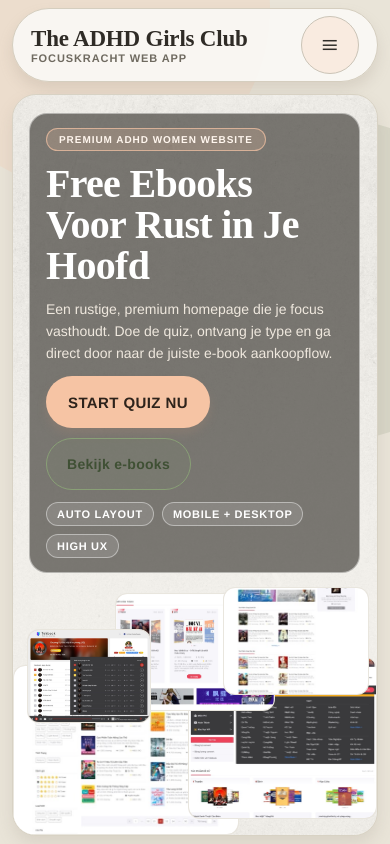
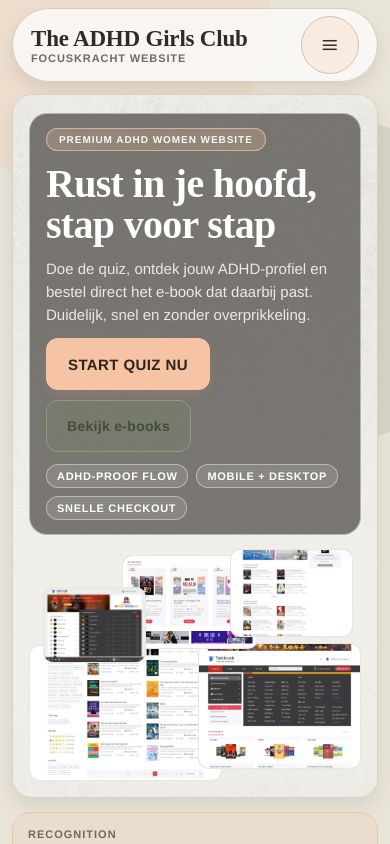
Before and after one commit to amiradoo/adhd, a React Native app: screen /#/home in a window 390 px wide. Built offline with nearby package versions, Linux system fonts and the light colour scheme.

Commit message:
Refine desktop UX and reduce oversized imagery

```diff
--- a/App.tsx
+++ b/App.tsx
@@ -83,6 +83,14 @@ const ROUTES: Route[] = [
   "thanks",
 ];
 
+const DESKTOP_NAV: { route: Route; label: string }[] = [
+  { route: "home", label: "Home" },
+  { route: "quiz", label: "Quiz" },
+  { route: "shop", label: "Shop" },
+  { route: "about", label: "Over Ons" },
+  { route: "contact", label: "Contact" },
+];
+
 const ANSWER_OPTIONS = ["Nooit", "Soms", "Vaak", "Altijd"];
 const OPTION_POINTS = [0, 1, 2, 3];
 const OPTION_VIBE_LABELS = ["Rustig", "Wisselend", "Herkenbaar", "Vol raak"];
@@ -562,6 +570,12 @@ export default function App() {
     setMenuOpen(false);
   }, [route]);
 
+  useEffect(() => {
+    if (isDesktop && menuOpen) {
+      setMenuOpen(false);
+    }
+  }, [isDesktop, menuOpen]);
+
   const goRoute = (next: Route, tone: "tap" | "success" | "error" = "tap") => {
     setRoute(next);
     playUiSound(tone);
@@ -757,15 +771,20 @@ export default function App() {
     <>
       <View style={[styles.heroExperience, isDesktop && styles.heroExperienceDesktop]}>
         <Image source={FIGMA_TEXTURE} resizeMode="cover" style={styles.heroTexture} />
-
-        <View style={[styles.heroGlassCard, !isDesktop && styles.heroGlassCardMobile]}>
+        <View style={[styles.heroLayout, isDesktop && styles.heroLayoutDesktop]}>
+          <View
+            style={[
+              styles.heroGlassCard,
+              isDesktop ? styles.heroGlassCardDesktop : styles.heroGlassCardMobile,
+            ]}
+          >
             <Text style={styles.eyebrow}>Premium ADHD Women Website</Text>
             <Text style={[styles.heroDisplay, !isDesktop && styles.heroDisplayMobile]}>
-            Free Ebooks{"\n"}Voor Rust in Je Hoofd
+              Rust in je hoofd,{"\n"}stap voor stap
             </Text>
             <Text style={styles.heroText}>
-            Een rustige, premium homepage die je focus vasthoudt. Doe de quiz, ontvang je type en
-            ga direct door naar de juiste e-book aankoopflow.
+              Doe de quiz, ontdek jouw ADHD-profiel en bestel direct het e-book dat daarbij past.
+              Duidelijk, snel en zonder overprikkeling.
             </Text>
             <View style={styles.heroActions}>
               <Pressable style={styles.primaryButton} onPress={startQuiz}>
@@ -776,18 +795,45 @@ export default function App() {
               </Pressable>
             </View>
             <View style={styles.heroStatsRow}>
-            <Text style={styles.heroStat}>Auto layout</Text>
+              <Text style={styles.heroStat}>ADHD-proof flow</Text>
               <Text style={styles.heroStat}>Mobile + Desktop</Text>
-            <Text style={styles.heroStat}>High UX</Text>
-          </View>
-        </View>
-
-        <View style={[styles.heroCollage, !isDesktop && styles.heroCollageMobile]}>
-          <Image source={COLLAGE_1} resizeMode="cover" style={[styles.collageCard, styles.collageCardA]} />
-          <Image source={COLLAGE_2} resizeMode="cover" style={[styles.collageCard, styles.collageCardB]} />
-          <Image source={COLLAGE_3} resizeMode="cover" style={[styles.collageCard, styles.collageCardC]} />
-          <Image source={COLLAGE_4} resizeMode="cover" style={[styles.collageCard, styles.collageCardD]} />
-          <Image source={COLLAGE_5} resizeMode="cover" style={[styles.collageCard, styles.collageCardE]} />
+              <Text style={styles.heroStat}>Snelle checkout</Text>
+            </View>
+          </View>
+
+          <View
+            style={[
+              styles.heroCollage,
+              isDesktop && styles.heroCollageDesktop,
+              !isDesktop && styles.heroCollageMobile,
+            ]}
+          >
+            <Image
+              source={COLLAGE_1}
+              resizeMode="cover"
+              style={[styles.collageCard, styles.collageCardA, isDesktop && styles.collageCardDesktop]}
+            />
+            <Image
+              source={COLLAGE_2}
+              resizeMode="cover"
+              style={[styles.collageCard, styles.collageCardB, isDesktop && styles.collageCardDesktop]}
+            />
+            <Image
+              source={COLLAGE_3}
+              resizeMode="cover"
+              style={[styles.collageCard, styles.collageCardC, isDesktop && styles.collageCardDesktop]}
+            />
+            <Image
+              source={COLLAGE_4}
+              resizeMode="cover"
+              style={[styles.collageCard, styles.collageCardD, isDesktop && styles.collageCardDesktop]}
+            />
+            <Image
+              source={COLLAGE_5}
+              resizeMode="cover"
+              style={[styles.collageCard, styles.collageCardE, isDesktop && styles.collageCardDesktop]}
+            />
+          </View>
         </View>
       </View>
 
@@ -836,7 +882,10 @@ export default function App() {
         <View style={[styles.productsStripGrid, isDesktop && styles.productsStripGridDesktop]}>
           {EBOOK_CATALOG.slice(0, 3).map((product) => (
             <View key={product.id} style={styles.productsStripCard}>
-              <Image source={product.cover ?? SAMPLE_COVER} style={styles.productsStripImage} />
+              <Image
+                source={product.cover ?? SAMPLE_COVER}
+                style={[styles.productsStripImage, isDesktop && styles.productsStripImageDesktop]}
+              />
               <Text style={styles.productsStripCardTitle}>{product.title}</Text>
               <Text style={styles.productsStripMeta}>{product.price}</Text>
               <Pressable style={styles.smallButton} onPress={() => pickProduct(product, true)}>
@@ -865,7 +914,7 @@ export default function App() {
   );
 
   const renderQuiz = () => (
-    <View style={styles.pageCard}>
+    <View style={[styles.pageCard, isDesktop && styles.pageCardDesktop]}>
       <Text style={styles.sectionTitle}>Welke ADHD type ben jij?</Text>
       <Text style={styles.sectionLead}>
         12 vragen, elk in 1 scherm. Kies wat het meest klopt voor jou.
@@ -924,7 +973,7 @@ export default function App() {
   const renderResult = () => {
     if (!resultProfile) {
       return (
-        <View style={styles.pageCard}>
+        <View style={[styles.pageCard, isDesktop && styles.pageCardDesktop]}>
           <Text style={styles.sectionTitle}>Nog geen resultaat</Text>
           <Text style={styles.sectionLead}>Doe eerst de quiz om je persoonlijke profiel te zien.</Text>
           <Pressable style={styles.primaryButton} onPress={startQuiz}>
@@ -935,7 +984,7 @@ export default function App() {
     }
 
     return (
-      <View style={styles.pageCard}>
+      <View style={[styles.pageCard, isDesktop && styles.pageCardDesktop]}>
         <Text style={styles.resultBadge}>Jouw uitslag</Text>
         <Text style={styles.sectionTitle}>Jij bent: {resultProfile.name}</Text>
         <Text style={styles.sectionLead}>{resultProfile.description}</Text>
@@ -963,7 +1012,11 @@ export default function App() {
         <View style={styles.recommendCard}>
           <Text style={styles.recommendLabel}>Aanbevolen e-book</Text>
           <View style={[styles.recommendInner, isDesktop && styles.recommendInnerDesktop]}>
-            <Image source={recommendedEbook.cover ?? SAMPLE_COVER} style={styles.recommendImage} resizeMode="cover" />
+            <Image
+              source={recommendedEbook.cover ?? SAMPLE_COVER}
+              style={[styles.recommendImage, isDesktop && styles.recommendImageDesktop]}
+              resizeMode="cover"
+            />
             <View style={styles.recommendCopy}>
               <Text style={styles.recommendTitle}>{recommendedEbook.title}</Text>
               <Text style={styles.recommendText}>{recommendedEbook.description}</Text>
@@ -1015,7 +1068,7 @@ export default function App() {
   };
 
   const renderShop = () => (
-    <View style={styles.pageCard}>
+    <View style={[styles.pageCard, isDesktop && styles.pageCardDesktop]}>
       <Text style={styles.sectionTitle}>Shop</Text>
       <Text style={styles.sectionLead}>Kies je e-book en ga direct door naar checkout.</Text>
 
@@ -1031,7 +1084,11 @@ export default function App() {
                 active && styles.catalogCardActive,
               ]}
             >
-              <Image source={ebook.cover ?? SAMPLE_COVER} style={styles.catalogImage} resizeMode="cover" />
+              <Image
+                source={ebook.cover ?? SAMPLE_COVER}
+                style={[styles.catalogImage, isDesktop && styles.catalogImageDesktop]}
+                resizeMode="cover"
+              />
               <Text style={styles.catalogTitle}>{ebook.title}</Text>
               <Text style={styles.catalogSubtitle}>{ebook.subtitle}</Text>
               <Text style={styles.catalogDescription}>{ebook.description}</Text>
@@ -1049,7 +1106,7 @@ export default function App() {
   );
 
   const renderCheckout = () => (
-    <View style={styles.pageCard}>
+    <View style={[styles.pageCard, isDesktop && styles.pageCardDesktop]}>
       <Text style={styles.sectionTitle}>Checkout</Text>
       <Text style={styles.sectionLead}>Snelle checkout om je momentum vast te houden.</Text>
 
@@ -1111,7 +1168,11 @@ export default function App() {
 
         <View style={styles.checkoutSummaryCard}>
           <Text style={styles.infoBlockTitle}>Je bestelling</Text>
-          <Image source={selectedProduct.cover ?? SAMPLE_COVER} style={styles.summaryImage} resizeMode="cover" />
+          <Image
+            source={selectedProduct.cover ?? SAMPLE_COVER}
+            style={[styles.summaryImage, isDesktop && styles.summaryImageDesktop]}
+            resizeMode="cover"
+          />
           <Text style={styles.summaryTitle}>{selectedProduct.title}</Text>
           <Text style={styles.summaryText}>{selectedProduct.subtitle}</Text>
           <Text style={styles.summaryPrice}>{selectedProduct.price}</Text>
@@ -1122,7 +1183,7 @@ export default function App() {
   );
 
   const renderThanks = () => (
-    <View style={styles.pageCard}>
+    <View style={[styles.pageCard, isDesktop && styles.pageCardDesktop]}>
       <Text style={styles.resultBadge}>Bedankt</Text>
       <Text style={styles.sectionTitle}>Je bestelling is binnen</Text>
       <Text style={styles.sectionLead}>
@@ -1156,7 +1217,7 @@ export default function App() {
   );
 
   const renderAbout = () => (
-    <View style={styles.pageCard}>
+    <View style={[styles.pageCard, isDesktop && styles.pageCardDesktop]}>
       <Text style={styles.sectionTitle}>Over Focuskracht</Text>
       <Text style={styles.sectionLead}>
         We bouwen ADHD-proof digitale ervaringen: snel, helder en met minimale keuzestress.
@@ -1187,7 +1248,7 @@ export default function App() {
   );
 
   const renderContact = () => (
-    <View style={styles.pageCard}>
+    <View style={[styles.pageCard, isDesktop && styles.pageCardDesktop]}>
       <Text style={styles.sectionTitle}>Contact</Text>
       <Text style={styles.sectionLead}>Stuur een bericht. We reageren meestal binnen 24 uur.</Text>
 
@@ -1257,8 +1318,30 @@ export default function App() {
       <View style={[styles.topBar, isDesktop && styles.topBarDesktop]}>
         <View>
           <Text style={styles.brand}>The ADHD Girls Club</Text>
-          <Text style={styles.brandSub}>Focuskracht web app</Text>
-        </View>
+          <Text style={styles.brandSub}>Focuskracht website</Text>
+        </View>
+
+        {isDesktop ? (
+          <View style={styles.desktopNav}>
+            {DESKTOP_NAV.map((item) => {
+              const active = route === item.route;
+              return (
+                <Pressable
+                  key={item.route}
+                  onPress={() => goRoute(item.route, "tap")}
+                  style={[styles.desktopNavItem, active && styles.desktopNavItemActive]}
+                >
+                  <Text style={[styles.desktopNavText, active && styles.desktopNavTextActive]}>
+                    {item.label}
+                  </Text>
+                </Pressable>
+              );
+            })}
+            <Pressable style={styles.desktopCta} onPress={() => goRoute("checkout", "tap")}>
+              <Text style={styles.desktopCtaText}>Bestel Nu</Text>
+            </Pressable>
+          </View>
+        ) : (
           <Pressable
             style={styles.menuButton}
             onPress={() => {
@@ -1268,8 +1351,10 @@ export default function App() {
           >
             <Text style={styles.menuButtonIcon}>{menuOpen ? "×" : "≡"}</Text>
           </Pressable>
-      </View>
-
+        )}
+      </View>
+
+      {!isDesktop && (
         <Animated.View
           pointerEvents={menuOpen ? "auto" : "none"}
           style={[
@@ -1287,31 +1372,31 @@ export default function App() {
             },
           ]}
         >
-        <View style={[styles.menuContent, !isDesktop && styles.menuContentMobile]}>
+          <View style={[styles.menuContent, styles.menuContentMobile]}>
             <View style={styles.menuMainLinks}>
               <Pressable onPress={() => openMenuRoute("home")}>
-              <Text style={[styles.menuMainLink, !isDesktop && styles.menuMainLinkMobile]}>HOME</Text>
+                <Text style={[styles.menuMainLink, styles.menuMainLinkMobile]}>HOME</Text>
               </Pressable>
               <Pressable onPress={() => openMenuRoute("quiz")}>
-              <Text style={[styles.menuMainLink, !isDesktop && styles.menuMainLinkMobile]}>QUIZ</Text>
+                <Text style={[styles.menuMainLink, styles.menuMainLinkMobile]}>QUIZ</Text>
               </Pressable>
               <Pressable onPress={() => openMenuRoute("shop")}>
-              <Text style={[styles.menuMainLink, !isDesktop && styles.menuMainLinkMobile]}>SHOP</Text>
+                <Text style={[styles.menuMainLink, styles.menuMainLinkMobile]}>SHOP</Text>
               </Pressable>
               <Pressable onPress={() => openMenuRoute("about")}>
-              <Text style={[styles.menuMainLink, !isDesktop && styles.menuMainLinkMobile]}>ABOUT</Text>
+                <Text style={[styles.menuMainLink, styles.menuMainLinkMobile]}>ABOUT</Text>
               </Pressable>
               <Pressable onPress={() => openMenuRoute("contact")}>
-              <Text style={[styles.menuMainLink, !isDesktop && styles.menuMainLinkMobile]}>CONTACT</Text>
-            </Pressable>
-          </View>
-
-          <View style={[styles.menuSideLinks, !isDesktop && styles.menuSideLinksMobile]}>
+                <Text style={[styles.menuMainLink, styles.menuMainLinkMobile]}>CONTACT</Text>
+              </Pressable>
+            </View>
+
+            <View style={[styles.menuSideLinks, styles.menuSideLinksMobile]}>
               <Pressable onPress={() => openMenuRoute("checkout")}>
-              <Text style={[styles.menuSideLink, !isDesktop && styles.menuSideLinkMobile]}>Checkout</Text>
+                <Text style={[styles.menuSideLink, styles.menuSideLinkMobile]}>Checkout</Text>
               </Pressable>
               <Pressable onPress={() => openMenuRoute("result")}>
-              <Text style={[styles.menuSideLink, !isDesktop && styles.menuSideLinkMobile]}>
+                <Text style={[styles.menuSideLink, styles.menuSideLinkMobile]}>
                   Resultaat
                 </Text>
               </Pressable>
@@ -1321,7 +1406,7 @@ export default function App() {
                   playUiSound("tap");
                 }}
               >
-              <Text style={[styles.menuSideLink, !isDesktop && styles.menuSideLinkMobile]}>
+                <Text style={[styles.menuSideLink, styles.menuSideLinkMobile]}>
                   Geluid {soundEnabled ? "aan" : "uit"}
                 </Text>
               </Pressable>
@@ -1329,6 +1414,7 @@ export default function App() {
             </View>
           </View>
         </Animated.View>
+      )}
 
       <ScrollView
         contentContainerStyle={[
@@ -1343,7 +1429,7 @@ export default function App() {
         <View style={styles.footer}>
           <Text style={styles.footerTitle}>Focuskracht</Text>
           <Text style={styles.footerText}>
-            ADHD-proof web app met editorial UI, quizflow, shop en snelle checkout.
+            ADHD-proof website met editorial UI, quizflow, shop en snelle checkout.
           </Text>
         </View>
       </ScrollView>
@@ -1419,7 +1505,53 @@ const styles = StyleSheet.create({
   topBarDesktop: {
     alignSelf: "center",
     width: "100%",
-    maxWidth: 1120,
+    maxWidth: 1260,
+    borderRadius: 12,
+    minHeight: 78,
+    paddingHorizontal: 28,
+    marginTop: 12,
+    marginBottom: 12,
+  },
+  desktopNav: {
+    flexDirection: "row",
+    alignItems: "center",
+    gap: 10,
+  },
+  desktopNavItem: {
+    minHeight: 42,
+    borderRadius: 8,
+    paddingHorizontal: 14,
+    justifyContent: "center",
+  },
+  desktopNavItemActive: {
+    backgroundColor: "rgba(120, 140, 104, 0.16)",
+    borderWidth: 1,
+    borderColor: "#b7c4ab",
+  },
+  desktopNavText: {
+    fontFamily: appFont,
+    color: "#4a443b",
+    fontSize: 14,
+    fontWeight: "700",
+  },
+  desktopNavTextActive: {
+    color: "#2f3f24",
+  },
+  desktopCta: {
+    minHeight: 44,
+    borderRadius: 10,
+    backgroundColor: "#f6c4a4",
+    paddingHorizontal: 18,
+    justifyContent: "center",
+    alignItems: "center",
+  },
+  desktopCtaText: {
+    fontFamily: appFont,
+    color: "#2d231b",
+    fontSize: 13,
+    fontWeight: "800",
+    textTransform: "uppercase",
+    letterSpacing: 0.4,
   },
   brand: {
     fontFamily: displayFont,
@@ -1531,6 +1663,8 @@ const styles = StyleSheet.create({
   },
   scrollDesktop: {
     alignItems: "center",
+    paddingHorizontal: 28,
+    paddingBottom: 52,
   },
   scrollMobile: {
     paddingBottom: 34,
@@ -1540,11 +1674,11 @@ const styles = StyleSheet.create({
     gap: 14,
   },
   containerDesktop: {
-    maxWidth: 1120,
+    maxWidth: 1260,
   },
   heroExperience: {
-    minHeight: 560,
-    borderRadius: 24,
+    minHeight: 540,
+    borderRadius: 20,
     overflow: "hidden",
     borderWidth: 1,
     borderColor: "#d8d2c4",
@@ -1557,7 +1691,22 @@ const styles = StyleSheet.create({
     elevation: 2,
   },
   heroExperienceDesktop: {
-    minHeight: 640,
+    minHeight: 500,
+  },
+  heroLayout: {
+    flex: 1,
+    paddingHorizontal: 16,
+    paddingTop: 18,
+    paddingBottom: 16,
+  },
+  heroLayoutDesktop: {
+    flexDirection: "row",
+    alignItems: "stretch",
+    justifyContent: "space-between",
+    gap: 22,
+    paddingHorizontal: 26,
+    paddingTop: 28,
+    paddingBottom: 26,
   },
   heroTexture: {
     ...StyleSheet.absoluteFillObject,
@@ -1566,9 +1715,6 @@ const styles = StyleSheet.create({
     opacity: 0.58,
   },
   heroGlassCard: {
-    marginTop: 30,
-    marginLeft: 24,
-    width: "52%",
     borderRadius: 22,
     borderWidth: 1,
     borderColor: "rgba(255,255,255,0.45)",
@@ -1578,10 +1724,16 @@ const styles = StyleSheet.create({
     gap: 12,
     zIndex: 3,
   },
+  heroGlassCardDesktop: {
+    flex: 1,
+    maxWidth: 620,
+    borderRadius: 18,
+    paddingHorizontal: 24,
+    paddingVertical: 22,
+    justifyContent: "space-between",
+  },
   heroGlassCardMobile: {
-    width: "91%",
-    marginLeft: 16,
-    marginTop: 18,
+    width: "100%",
     paddingHorizontal: 16,
     paddingVertical: 14,
     borderRadius: 18,
@@ -1604,10 +1756,10 @@ const styles = StyleSheet.create({
   heroDisplay: {
     fontFamily: displayFont,
     color: "#ffffff",
-    fontSize: 58,
-    lineHeight: 56,
-    fontWeight: "700",
-    letterSpacing: -1.1,
+    fontSize: 50,
+    lineHeight: 50,
+    fontWeight: "700",
+    letterSpacing: -0.9,
   },
   heroDisplayMobile: {
     fontSize: 40,
@@ -1617,8 +1769,8 @@ const styles = StyleSheet.create({
   heroText: {
     fontFamily: appFont,
     color: "#efe8de",
-    fontSize: 14,
-    lineHeight: 22,
+    fontSize: 15,
+    lineHeight: 23,
   },
   heroActions: {
     flexDirection: "row",
@@ -1645,58 +1797,61 @@ const styles = StyleSheet.create({
     letterSpacing: 0.7,
   },
   heroCollage: {
-    position: "absolute",
-    right: 12,
-    bottom: 12,
-    top: 150,
-    width: "54%",
+    position: "relative",
+    width: "100%",
+    height: 224,
+  },
+  heroCollageDesktop: {
+    width: "42%",
+    minWidth: 360,
+    maxWidth: 450,
+    height: 320,
+    alignSelf: "center",
   },
   heroCollageMobile: {
-    position: "relative",
-    top: 0,
-    right: 0,
-    bottom: 0,
-    width: "100%",
-    height: 248,
+    height: 232,
     marginTop: 14,
-    paddingHorizontal: 10,
+    paddingHorizontal: 6,
   },
   collageCard: {
     position: "absolute",
-    borderRadius: 12,
+    borderRadius: 10,
     borderWidth: 1,
     borderColor: "rgba(255,255,255,0.45)",
     backgroundColor: "#d7d0c3",
   },
+  collageCardDesktop: {
+    borderRadius: 12,
+  },
   collageCardA: {
-    width: "62%",
-    height: 170,
+    width: "58%",
+    height: 136,
     left: 0,
     bottom: 0,
   },
   collageCardB: {
-    width: "52%",
-    height: 162,
+    width: "49%",
+    height: 126,
     right: 0,
-    bottom: 16,
+    bottom: 12,
   },
   collageCardC: {
-    width: "44%",
-    height: 118,
+    width: "41%",
+    height: 94,
     left: "28%",
     top: 6,
   },
   collageCardD: {
-    width: "40%",
-    height: 108,
+    width: "37%",
+    height: 88,
     right: 8,
     top: 0,
   },
   collageCardE: {
-    width: "34%",
-    height: 94,
+    width: "31%",
+    height: 76,
     left: 14,
-    top: 42,
+    top: 38,
   },
   premiumSection: {
     gap: 10,
@@ -1794,8 +1949,8 @@ const styles = StyleSheet.create({
   productsStripTitle: {
     fontFamily: displayFont,
     color: "#2d2923",
-    fontSize: 34,
-    lineHeight: 34,
+    fontSize: 30,
+    lineHeight: 30,
     fontWeight: "700",
   },
   productsStripGrid: {
@@ -1819,11 +1974,15 @@ const styles = StyleSheet.create({
     borderRadius: 10,
     backgroundColor: "#ddd7cb",
   },
+  productsStripImageDesktop: {
+    aspectRatio: undefined,
+    height: 132,
+  },
   productsStripCardTitle: {
     fontFamily: displayFont,
     color: "#2d2823",
-    fontSize: 31,
-    lineHeight: 31,
+    fontSize: 23,
+    lineHeight: 24,
     fontWeight: "700",
   },
   productsStripMeta: {
@@ -1845,8 +2004,8 @@ const styles = StyleSheet.create({
   communityQuote: {
     fontFamily: displayFont,
     color: "#2d2923",
-    fontSize: 42,
-    lineHeight: 42,
+    fontSize: 34,
+    lineHeight: 34,
     fontWeight: "700",
     letterSpacing: -0.7,
   },
@@ -1860,7 +2019,7 @@ const styles = StyleSheet.create({
   },
   primaryButton: {
     minHeight: 52,
-    borderRadius: 999,
+    borderRadius: 12,
     backgroundColor: "#f6c4a4",
     paddingHorizontal: 22,
     justifyContent: "center",
@@ -1881,7 +2040,7 @@ const styles = StyleSheet.create({
   },
   secondaryButton: {
     minHeight: 52,
-    borderRadius: 999,
+    borderRadius: 12,
     borderWidth: 1,
     borderColor: "#89a076",
     backgroundColor: "rgba(120, 140, 104, 0.14)",
@@ -1984,8 +2143,8 @@ const styles = StyleSheet.create({
   bannerTitle: {
     fontFamily: displayFont,
     color: "#2e2923",
-    fontSize: 44,
-    lineHeight: 44,
+    fontSize: 36,
+    lineHeight: 36,
     fontWeight: "700",
     letterSpacing: -1.1,
   },
@@ -2002,13 +2161,18 @@ const styles = StyleSheet.create({
     shadowOffset: { width: 0, height: 8 },
     elevation: 2,
   },
+  pageCardDesktop: {
+    padding: 26,
+    gap: 16,
+    borderRadius: 14,
+  },
   sectionTitle: {
     fontFamily: displayFont,
     color: "#2e2923",
-    fontSize: 52,
-    lineHeight: 51,
-    fontWeight: "700",
-    letterSpacing: -1.1,
+    fontSize: 36,
+    lineHeight: 36,
+    fontWeight: "700",
+    letterSpacing: -0.7,
   },
   sectionLead: {
     fontFamily: appFont,
@@ -2060,8 +2224,8 @@ const styles = StyleSheet.create({
   questionText: {
     fontFamily: displayFont,
     color: "#302b25",
-    fontSize: 39,
-    lineHeight: 41,
+    fontSize: 31,
+    lineHeight: 33,
     fontWeight: "700",
     letterSpacing: -0.8,
   },
@@ -2211,6 +2375,11 @@ const styles = StyleSheet.create({
     borderRadius: 12,
     backgroundColor: "#ddd7cb",
   },
+  recommendImageDesktop: {
+    width: 168,
+    height: 236,
+    aspectRatio: undefined,
+  },
   recommendCopy: {
     flex: 1,
     gap: 8,
@@ -2218,8 +2387,8 @@ const styles = StyleSheet.create({
   recommendTitle: {
     fontFamily: displayFont,
     color: "#2f2a24",
-    fontSize: 34,
-    lineHeight: 34,
+    fontSize: 26,
+    lineHeight: 28,
     fontWeight: "700",
   },
   recommendText: {
@@ -2314,11 +2483,15 @@ const styles = StyleSheet.create({
     borderRadius: 10,
     backgroundColor: "#ddd7cb",
   },
+  catalogImageDesktop: {
+    aspectRatio: undefined,
+    height: 154,
+  },
   catalogTitle: {
     fontFamily: displayFont,
     color: "#2f2a24",
-    fontSize: 31,
-    lineHeight: 32,
+    fontSize: 23,
+    lineHeight: 25,
     fontWeight: "700",
   },
   catalogSubtitle: {
@@ -2417,11 +2590,15 @@ const styles = StyleSheet.create({
     borderRadius: 12,
     backgroundColor: "#ddd7cb",
   },
+  summaryImageDesktop: {
+    aspectRatio: undefined,
+    height: 212,
+  },
   summaryTitle: {
     fontFamily: displayFont,
     color: "#2f2a24",
-    fontSize: 30,
-    lineHeight: 31,
+    fontSize: 24,
+    lineHeight: 26,
     fontWeight: "700",
   },
   summaryText: {
@@ -2432,8 +2609,8 @@ const styles = StyleSheet.create({
   summaryPrice: {
     fontFamily: displayFont,
     color: "#2f2a24",
-    fontSize: 34,
-    lineHeight: 34,
+    fontSize: 27,
+    lineHeight: 28,
     fontWeight: "700",
   },
   summaryFine: {
```
Lines whose indentation alone changed are shown as unchanged.
